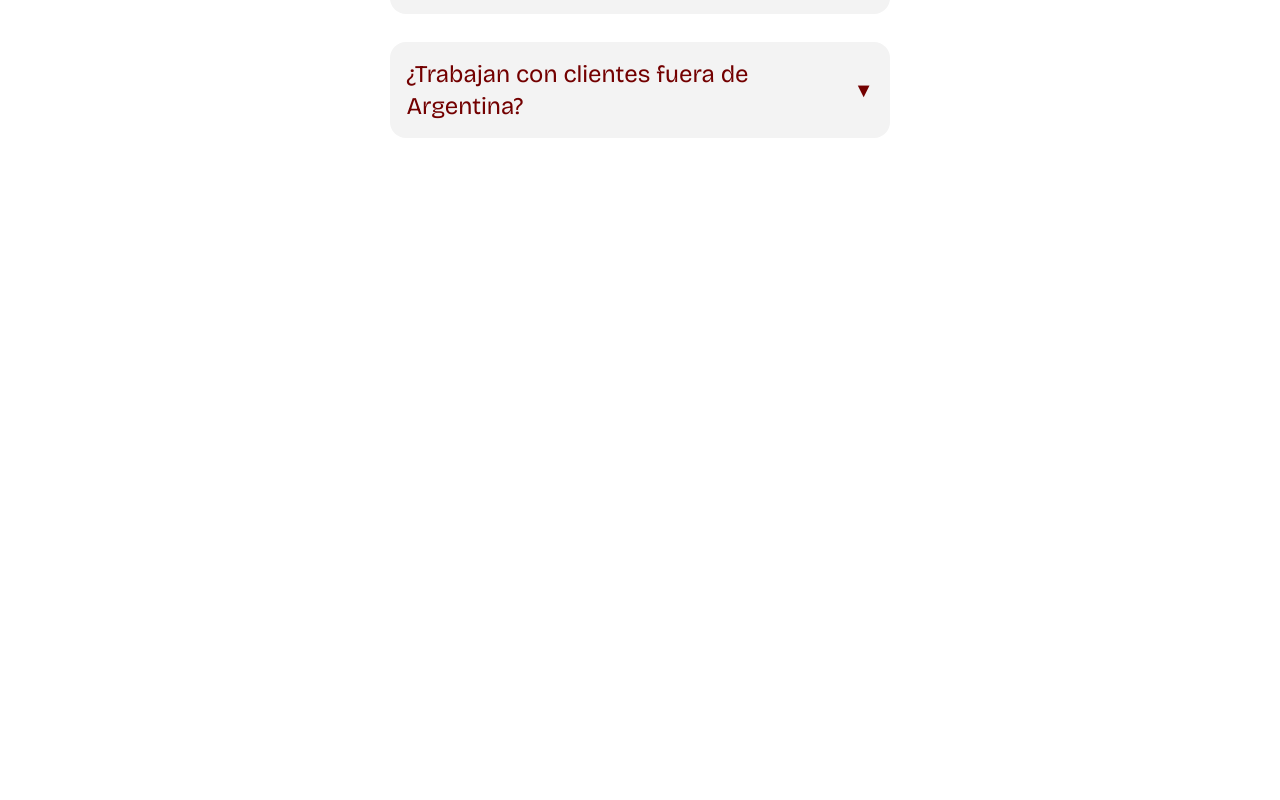
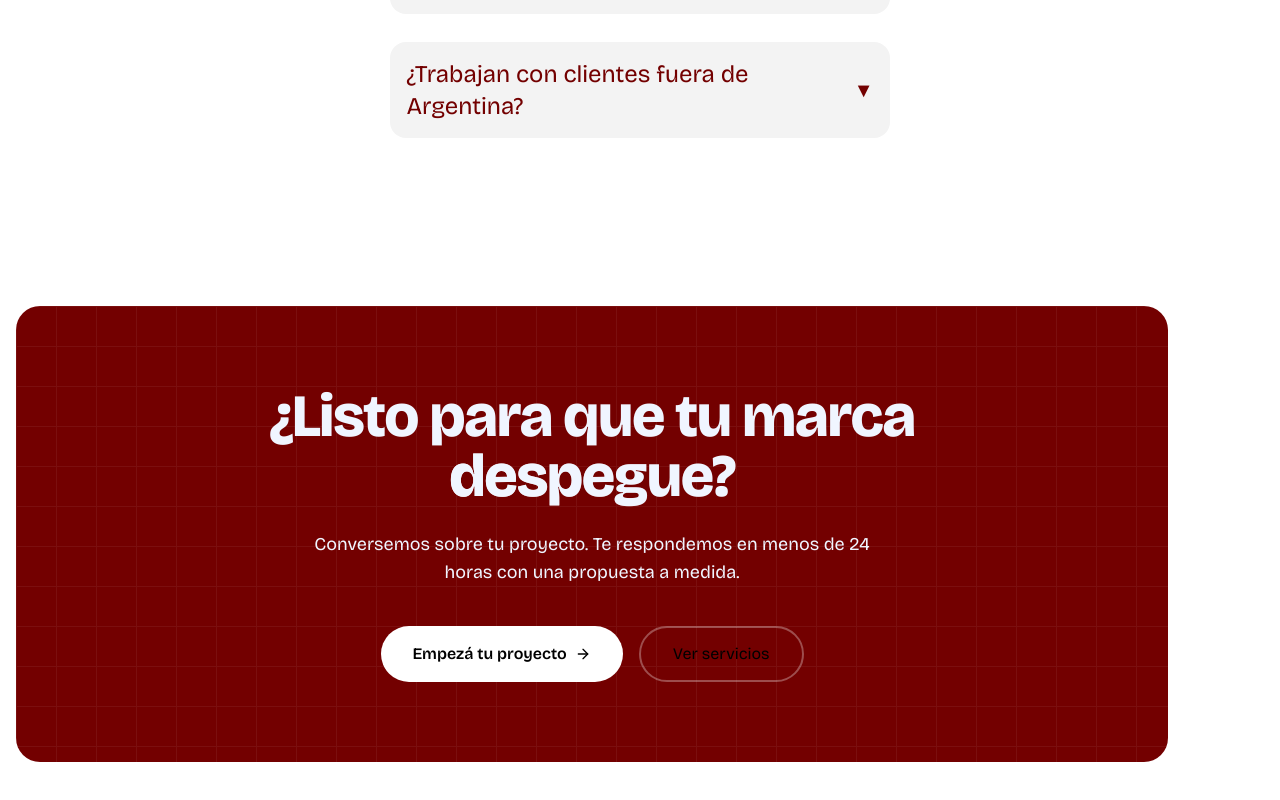
Before and after one commit to CasJuan/velaz-agency, a React (Vite) app: page / in a window 1280 px wide. Shown: the part 4412-5212 px from the top of the page. Before the commit the page ends 4622 px from the top, so only its background shows below. Built offline with nearby package versions, Linux system fonts and the light colour scheme.

Commit message:
contacto

```diff
--- /dev/null
+++ b/src/Contacto.jsx
@@ -0,0 +1,50 @@
+import { motion } from "framer-motion";
+import { ArrowRight } from "lucide-react";
+
+export const Contacto = () => {
+    return (
+    <section id="cta" className="py-24 px-4">
+      <motion.div
+        initial={{ opacity: 0, y: 30 }}
+        whileInView={{ opacity: 1, y: 0 }}
+        viewport={{ once: true, margin: "-80px" }}
+        transition={{ duration: 0.7 }}
+        className="container max-w-6xl"
+      >
+        <div className="relative overflow-hidden rounded-3xl bg-gradient-dark p-12 md:p-20 text-center shadow-glow bg-secondary">
+          <div className="absolute inset-0 opacity-20" style={{
+            backgroundImage: "radial-gradient(circle at 20% 30%, hsl(var(--primary-glow)) 0%, transparent 50%), radial-gradient(circle at 80% 70%, hsl(var(--primary)) 0%, transparent 50%)",
+          }} />
+          <div className="absolute inset-0 opacity-[0.06]" style={{
+            backgroundImage: "linear-gradient(white 1px, transparent 1px), linear-gradient(90deg, white 1px, transparent 1px)",
+            backgroundSize: "40px 40px",
+          }} />
+
+          <div className="relative">
+            <h2 className="text-4xl md:text-6xl font-extrabold tracking-tight text-dark-foreground text-bgWhite">
+              ¿Listo para que tu marca
+              <br />
+              <span className="text-gradient bg-linear-to-r from-white to-primary-glow bg-clip-text">
+                despegue?
+              </span>
+            </h2>
+            <p className="mt-6 text-bgWhite text-lg text-dark-foreground/80 max-w-xl mx-auto">
+              Conversemos sobre tu proyecto. Te respondemos en menos de 24 horas
+              con una propuesta a medida.
+            </p>
+            <div className="mt-10 flex flex-col sm:flex-row gap-4 justify-center">
+              <button className="rounded-full bg-white text-dark hover:bg-white/90 h-14 px-8 text-base font-semibold flex flex-row items-center justify-center">
+                <a href="mailto:hola@velaz.studio" className="flex flex-row items-center justify-center">
+                  Empezá tu proyecto <ArrowRight className="ml-2 w-4 h-4" />
+                </a>
+              </button>
+              <button className="rounded-full h-14 px-8 text-base border-2 border-white/30 text-dark-foreground bg-transparent hover:bg-white/10 hover:text-dark-foreground">
+                <a href="#servicios">Ver servicios</a>
+              </button>
+            </div>
+          </div>
+        </div>
+      </motion.div>
+    </section>
+  );
+}
--- a/src/main.jsx
+++ b/src/main.jsx
@@ -8,6 +8,7 @@ import { Nosotros } from './Nosotros'
 import { Portfolio } from './Portfolio'
 import { Proceso } from './Proceso'
 import {Preguntas} from './Prguntas'
+import { Contacto } from './Contacto'
 
 createRoot(document.getElementById('root')).render(
   <StrictMode>
@@ -18,5 +19,6 @@ createRoot(document.getElementById('root')).render(
     <Portfolio/>
     <Proceso/>
     <Preguntas/>
+    <Contacto/>
   </StrictMode>,
 )
```
